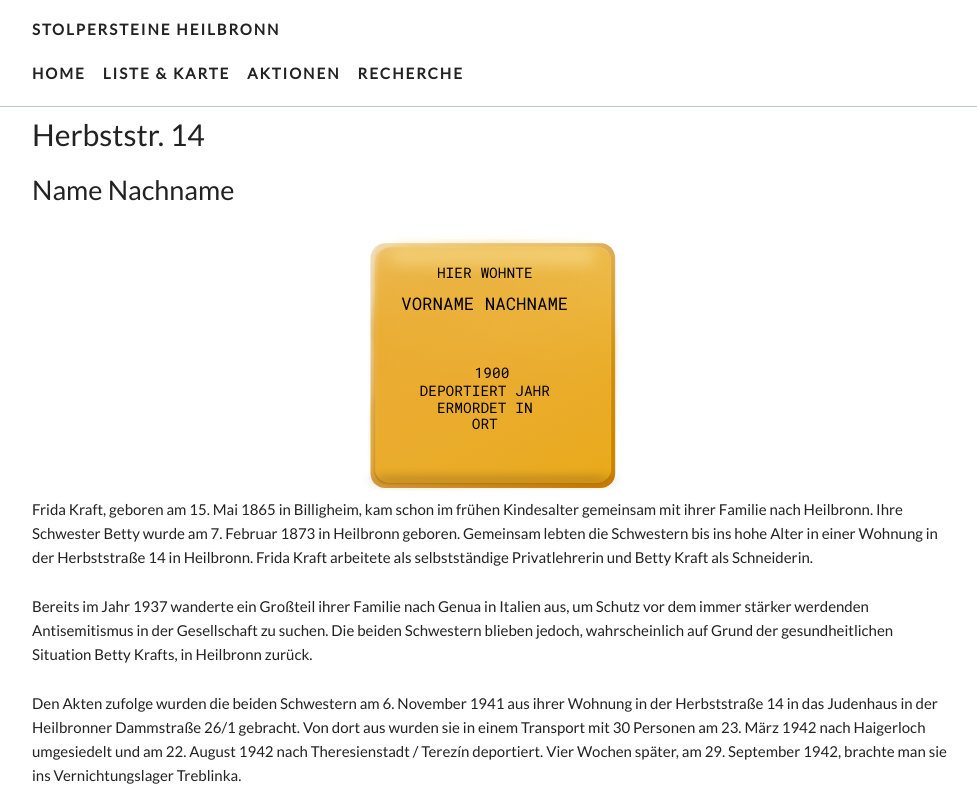
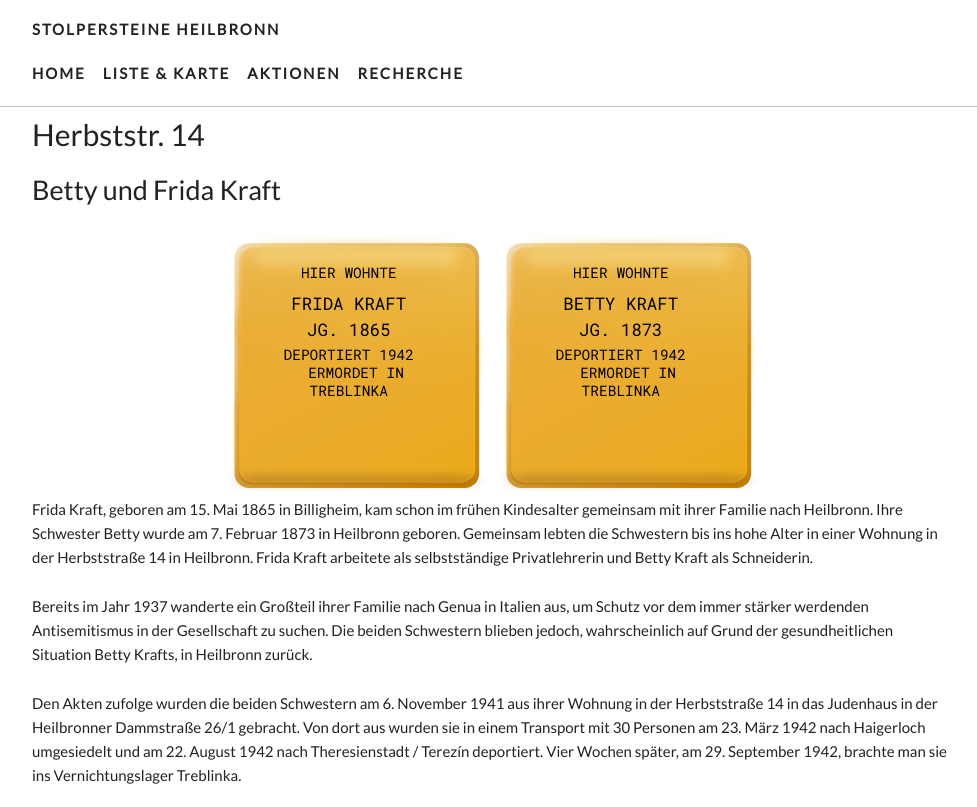
Before and after one commit to opendata-heilbronn/stolpersteine, a Jekyll site: the page built from _list/herbststr-14.markdown, in a window 1280 px wide and 1400 px high. Shown: the top 807 px of the window, without its empty margins (148-1125 px from the left). Built offline with Jekyll 4.4.1, drawn with Linux system fonts in a browser that asks for light colours; nearby versions of some CDN libraries; some web fonts are replaced; some of the changed text lies outside the part shown; grey boxes are pictures that could not be loaded.

Commit message:
Updated Herbststr 14

```diff
--- a/_list/herbststr-14.markdown
+++ b/_list/herbststr-14.markdown
@@ -1,6 +1,23 @@
 ---
 title: Herbststr. 14
 date: 2018-07-04 00:00:00 Z
+names: Betty und Frida Kraft
+paten: Léon Fisel und Alina Parthun (Robert-Mayer-Gymnasium Heilbronn)
+steine:
+- - HIER WOHNTE
+  - FRIDA KRAFT
+  - JG. 1865
+  - DEPORTIERT 1942
+  - ERMORDET IN
+  - TREBLINKA
+- - HIER WOHNTE
+  - BETTY KRAFT
+  - JG. 1873
+  - DEPORTIERT 1942
+  - ERMORDET IN
+  - TREBLINKA
+x: 49.139283
+y: 9.224979
 ---
 
 Frida Kraft, geboren am 15. Mai 1865 in Billigheim, kam schon im frühen Kindesalter gemeinsam mit ihrer Familie nach Heilbronn. Ihre Schwester Betty wurde am 7. Februar 1873 in Heilbronn geboren. Gemeinsam lebten die Schwestern bis ins hohe Alter in einer Wohnung in der Herbststraße 14 in Heilbronn. Frida Kraft arbeitete als selbstständige Privatlehrerin und Betty Kraft als Schneiderin.
```
